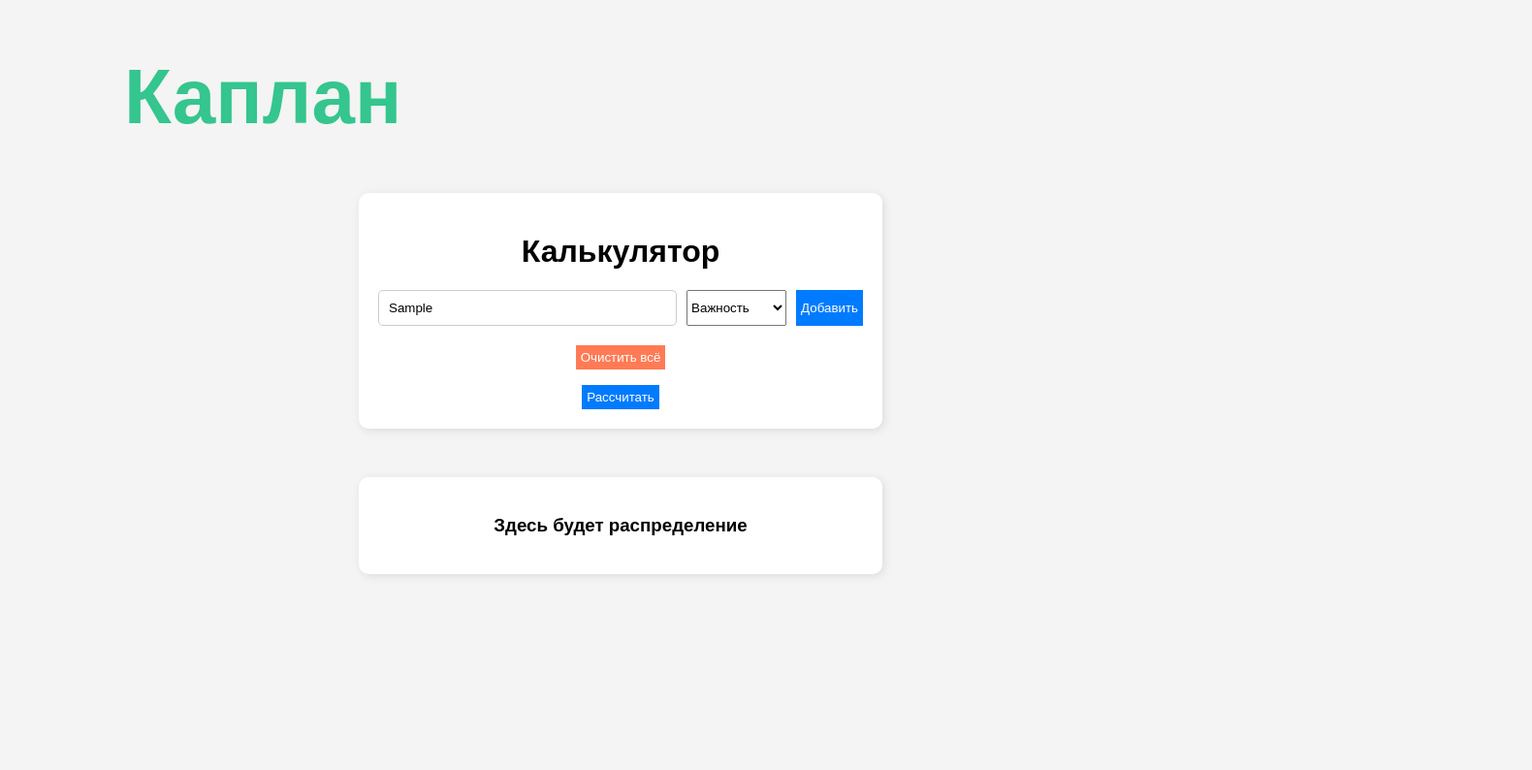
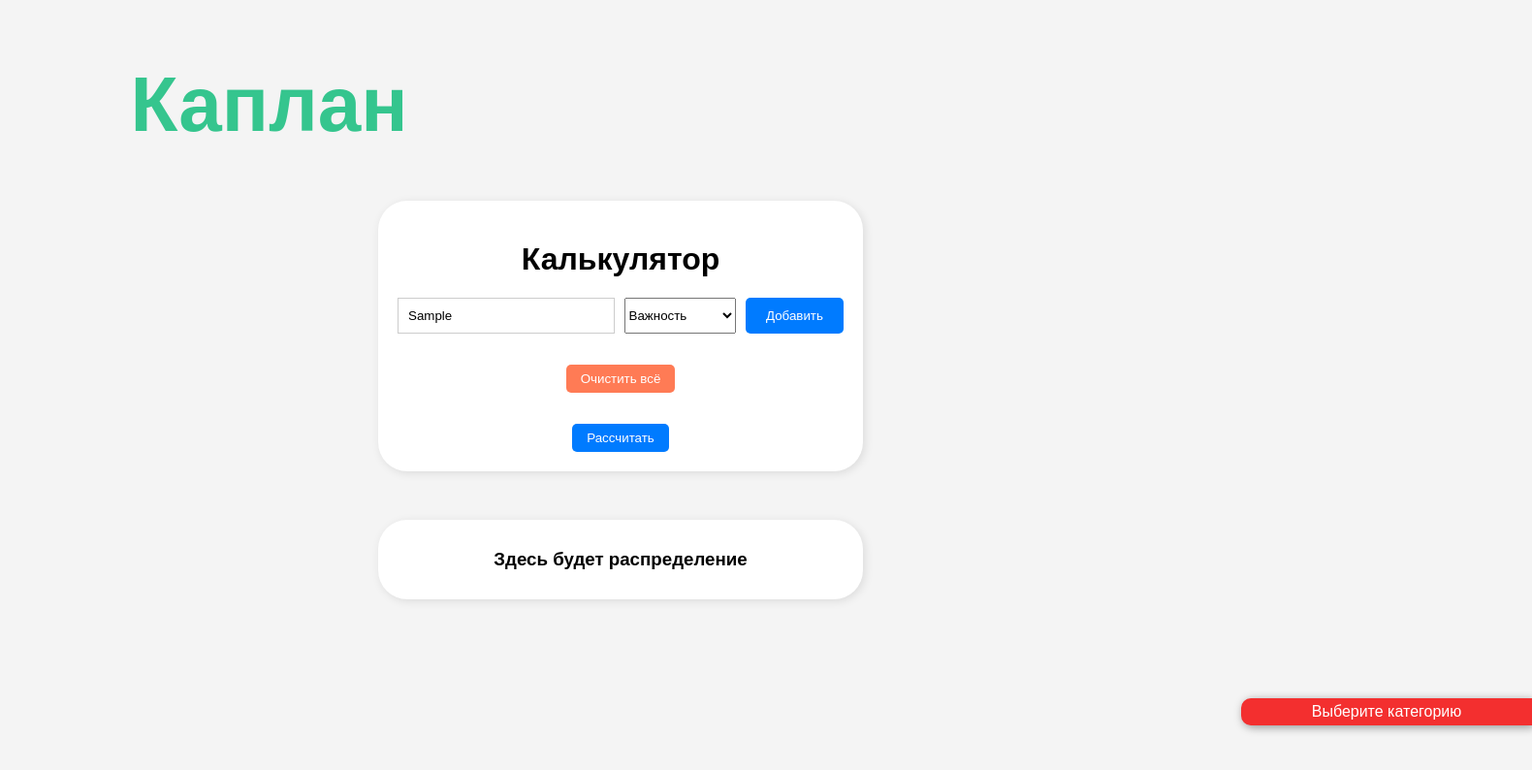
Before and after one commit to ila2201/kaplan, a plain HTML site: page index.html in a window 1280 px wide. Both pictures are taken after typing "Sample" into the empty fields and a click on the button "Добавить". Shown: the whole page at 97% size, 1580 px wide, since content can reach past the window. Drawn offline with Linux system fonts and the light colour scheme.

Commit message:
обновлённый стиль

```diff
--- a/index.html
+++ b/index.html
@@ -8,6 +8,9 @@
 </head>
 
 <body>
+    <div id="divError">Ошибка
+        <ul id="stackError"></ul>
+    </div>
     <div class="logo">
         <h1>Каплан</h1>
     </div>
@@ -19,7 +22,7 @@
 
             <!-- Выбор категории -->
             <select id="categorySelect">
-            <option>Важность</option>
+            <option value="" disabled selected>Важность</option>
             <option>Очень важно</option>
             <option>Важно</option>
             <option>Нужно</option>
--- a/script.js
+++ b/script.js
@@ -5,6 +5,7 @@ const delnote = document.getElementById("clearAll");
 const categorySelect = document.getElementById("categorySelect");
 const tablet = document.getElementById("window");
 const go = document.getElementById("Go");
+const divError = document.getElementById("divError");
 const perv = document.getElementsByClassName("container");
 
 document.addEventListener("DOMContentLoaded", start);
@@ -12,8 +13,9 @@ addNoteBtn.addEventListener("click", addNote);
 delnote.addEventListener("click", delAll);
 go.addEventListener("click", calc);
 
+
 function start(){
-    renderNotes()
+    renderNotes();
     let resultHTML = `<h3>Здесь будет распределение</h3>`;
     tablet.innerHTML = resultHTML;
 }
@@ -32,8 +34,10 @@ const categoryWeights = {
     "Не важно": 1
 };
 
-function showError(message) {
-    alert(message);
+function showError(massege) {
+    divError.innerHTML = massege
+    setTimeout(() => divError.style.right = "0", 100);
+    setTimeout(() => divError.style.right = "-300px", 2100);
 }
 
 function addNote() {
@@ -44,7 +48,7 @@ function addNote() {
         return showError("Выберите категорию");
     }
 
-    if (text === "") return;
+    if (text === "") return showError("Напишите категорию");
 
     const note = {
         id: Date.now(),
@@ -83,7 +87,7 @@ function renderNotes() {
         const noteElement = document.createElement("li");
         noteElement.innerHTML = `
             <span class="note-text">${note.text}</span>
-            <span class="note-category">${note.category}
+            <span class="note-category">${note.category}</span>
             <button onclick="deleteNote(${note.id})">🗑</button>
         `;
         noteElement.setAttribute("data-id", note.id);
@@ -100,7 +104,7 @@ function deleteNote(noteId) {
 
     if (noteElement) {
         noteElement.classList.add("fade-out");
-        setTimeout(() => noteElement.remove(), 900);
+        setTimeout(() => noteElement.remove(), 500);
     }
 }
 
@@ -111,7 +115,7 @@ function calc() {
     let savedNotes = JSON.parse(localStorage.getItem("notes")) || [];
 
     if (savedNotes.length === 0) {
-        showError("Нет сохраненных заметок.");
+        showError("Добавьте хотя бы одну категорию");
         return;
     }
 
@@ -146,7 +150,7 @@ function calc() {
     savedNotes.sort((a, b) => categoryWeights[b.category] - categoryWeights[a.category]);
 
     // Вывод результатов
-    let resultHTML = `<h3>Распределение бюджета:</h3>`;
+    let resultHTML = '<div id="back_h3"><h3>Распределение бюджета:</h3><button id="back">Назад</button></div>';
     savedNotes.forEach(note => {
         resultHTML += `
             <div style="background: #eee; padding: 10px; margin: 5px 0; border-radius: 5px;">
@@ -157,4 +161,23 @@ function calc() {
     resultHTML += '<p></p><button id="dinamic">Рассчитать аналитику</button>';
     tablet.innerHTML = resultHTML;
     perv.innerHTML = " ";
+
+
+    const dinamic = document.getElementById("dinamic");
+    dinamic.addEventListener("click", transformConteiner);
+
+    const back = document.getElementById("back");
+    back.addEventListener("click", transformConteinerBack);
+
+    function transformConteiner() {
+        perv[0].style.display = "none";
+        bac = document.getElementById("back");
+        bac.style.opacity = 1;
+    }
+
+    function transformConteinerBack() {
+        perv[0].style.display = "block"
+        bac = document.getElementById("back");
+        bac.style.opacity = 0;
+    }
 }
--- a/style.css
+++ b/style.css
@@ -1,73 +1,76 @@
+* {
+    box-sizing: border-box;
+}
 /* Основные стили */
 body {
+    width: auto;
     font-family: Arial, sans-serif;
     background-color: #f4f4f4;
     text-align: center;
-    margin: 0;
-    padding: 0;
+    display: flex;
+    flex-direction: column;
+    align-items: center;
+    overflow-x: hidden;
 }
 .logo {
-    text-align: left;
     color: rgb(53, 197, 142);
     font-size: 250%;
-    width: 80%;
-    margin: 50px auto;
+    width: auto;
+    align-self: flex-start;
+    margin: 0 0 0 10%;
 }
 /* Контейнер */
 .container {
+    display: flex;
+    flex-direction: column;
+    align-items: center;
+    width: 100%;
+    max-width: 500px;
+    background: white;
+    padding: 20px;
+    border-radius: 30px;
+    box-shadow: 2px 2px 10px rgba(0, 0, 0, 0.1);
+
+}
+.container1 {
+    height: auto;
     width: 100%;
     max-width: 500px;
     background: white;
     margin: 50px auto;
     padding: 20px;
-    border-radius: 10px;
-    box-shadow: 2px 2px 10px rgba(0, 0, 0, 0.1);
-}
-.container1 {
-    width: 100%;
-    max-width: 500px;
-    background: white;
-    margin: 50px auto;
-    padding: 20px;
-    border-radius: 10px;
+    border-radius: 30px;
     box-shadow: 2px 2px 10px rgba(0, 0, 0, 0.1);
 }
 /* Поле ввода и кнопка */
 .input-container {
+    width: 100%;
     display: flex;
     gap: 10px;
-    margin-bottom: 20px;
 }
 
 input {
-    flex: 1;
+    flex-grow: 2;
     padding: 10px;
     border: 1px solid #ccc;
-    border-radius: 5px;
 }
 
+#categorySelect {
+    flex-grow: 1;
+}
 
+#addNote {
+    flex-grow: 1;
+}
 /* Список заметок */
 ul {
-    list-style: none;
-    padding: 0;
-}
-
-li {
-    background: #ddd;
-    padding: 10px;
-    margin-top: 5px;
-    border-radius: 5px;
-    display: flex;
-    justify-content: space-between;
-    align-items: center;
+    width: 100%;
 }
 
 li button {
     background: #eee;
     color: red;
     border: none;
-    padding: 5px 10px;
     cursor: pointer;
 }
 #noteList {
@@ -82,30 +85,78 @@ li button {
     display: flex;
     justify-content: space-between;
     align-items: center;
+    background: #ddd;
+    border-radius: 5px;
 }
 
 button {
-    padding: 5px 5px;
+    padding: 7px 15px;
     cursor: pointer;
     background-color: #007bff;
     color: white;
     border: none;
+    border-radius: 5px;
+    transition: all ease 0.2s;
 }
 
 button:hover {
     background-color: #0056b3;
 }
 
+button:active {
+    background-color: #044d9b;
+}
+
 #clearAll {
-    padding: 5px 5px;
     background-color: #FF7b55;
+    transition: all ease 0.2s;
 }
 
 #clearAll:hover{
     background-color: #FF7b00;
 }
 
-/* Анимация удаления */
+#clearAll:active{
+    background-color: #c76305;
+}
+
+
+#back_h3 {
+    display: flex;
+    flex-direction: row;
+    align-items: center;
+    justify-content: space-between;
+}
+
+#back {
+    opacity: 0;
+}
+
+h3 {
+    margin: 10px auto;
+    text-align: center;
+}
+
+/* Ошибка */
+
+#divError {
+    width: 300px;
+    display: inline;
+    border-top-left-radius: 10px;
+    border-bottom-left-radius: 10px;
+    padding: 5px;
+    color: #fff;
+    background-color: rgb(243, 47, 47);
+    position: absolute;
+    right: -300px;
+    top: 90%;
+    box-shadow: 2px 2px 10px rgba(0, 0, 0, 0.4);
+    transition: all ease 0.5s;
+}
+
+
+
+/* Анимация удаления */a
 .fade-out {
     opacity: 0;
     transition: opacity 1s ease-out;
```
